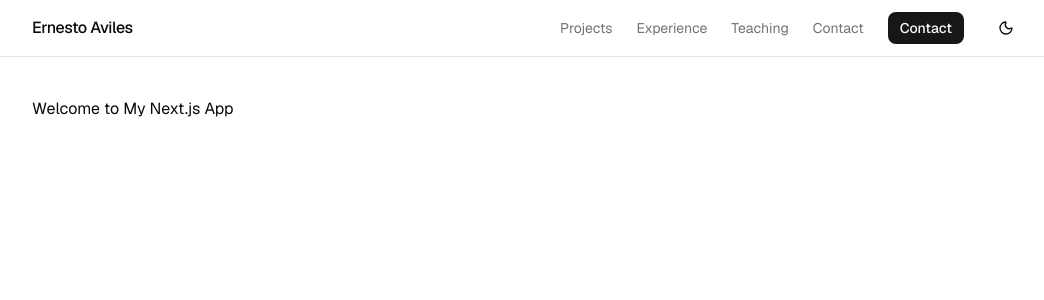
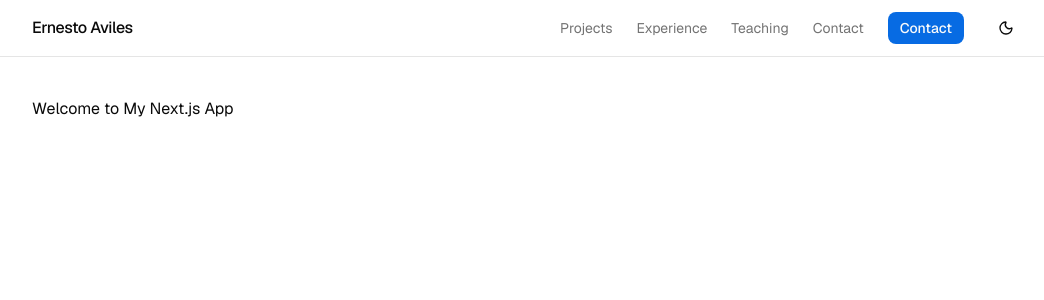
Before and after one commit to Eavilesz/portfolio, a Next.js app: page / in a window 1280 px wide. Shown: the top 300 px of the page, without its empty margins (112-1156 px from the left). Built offline with nearby package versions, Linux system fonts and the light colour scheme.

Commit message:
Added blue accent theme

```diff
--- a/src/app/globals.css
+++ b/src/app/globals.css
@@ -53,7 +53,7 @@
   --card-foreground: oklch(0.145 0 0);
   --popover: oklch(1 0 0);
   --popover-foreground: oklch(0.145 0 0);
-  --primary: oklch(0.205 0 0);
+  --primary: oklch(0.55 0.2 258);
   --primary-foreground: oklch(0.985 0 0);
   --secondary: oklch(0.97 0 0);
   --secondary-foreground: oklch(0.205 0 0);
@@ -64,7 +64,7 @@
   --destructive: oklch(0.577 0.245 27.325);
   --border: oklch(0.922 0 0);
   --input: oklch(0.922 0 0);
-  --ring: oklch(0.708 0 0);
+  --ring: oklch(0.68 0.16 258);
   --chart-1: oklch(0.646 0.222 41.116);
   --chart-2: oklch(0.6 0.118 184.704);
   --chart-3: oklch(0.398 0.07 227.392);
@@ -72,12 +72,12 @@
   --chart-5: oklch(0.769 0.188 70.08);
   --sidebar: oklch(0.985 0 0);
   --sidebar-foreground: oklch(0.145 0 0);
-  --sidebar-primary: oklch(0.205 0 0);
+  --sidebar-primary: oklch(0.55 0.2 258);
   --sidebar-primary-foreground: oklch(0.985 0 0);
   --sidebar-accent: oklch(0.97 0 0);
   --sidebar-accent-foreground: oklch(0.205 0 0);
   --sidebar-border: oklch(0.922 0 0);
-  --sidebar-ring: oklch(0.708 0 0);
+  --sidebar-ring: oklch(0.68 0.16 258);
 }
 
 .dark {
@@ -87,8 +87,8 @@
   --card-foreground: oklch(0.985 0 0);
   --popover: oklch(0.205 0 0);
   --popover-foreground: oklch(0.985 0 0);
-  --primary: oklch(0.922 0 0);
-  --primary-foreground: oklch(0.205 0 0);
+  --primary: oklch(0.72 0.17 258);
+  --primary-foreground: oklch(0.145 0 0);
   --secondary: oklch(0.269 0 0);
   --secondary-foreground: oklch(0.985 0 0);
   --muted: oklch(0.269 0 0);
@@ -98,7 +98,7 @@
   --destructive: oklch(0.704 0.191 22.216);
   --border: oklch(1 0 0 / 10%);
   --input: oklch(1 0 0 / 15%);
-  --ring: oklch(0.556 0 0);
+  --ring: oklch(0.62 0.14 258);
   --chart-1: oklch(0.488 0.243 264.376);
   --chart-2: oklch(0.696 0.17 162.48);
   --chart-3: oklch(0.769 0.188 70.08);
@@ -106,12 +106,12 @@
   --chart-5: oklch(0.645 0.246 16.439);
   --sidebar: oklch(0.205 0 0);
   --sidebar-foreground: oklch(0.985 0 0);
-  --sidebar-primary: oklch(0.488 0.243 264.376);
-  --sidebar-primary-foreground: oklch(0.985 0 0);
+  --sidebar-primary: oklch(0.72 0.17 258);
+  --sidebar-primary-foreground: oklch(0.145 0 0);
   --sidebar-accent: oklch(0.269 0 0);
   --sidebar-accent-foreground: oklch(0.985 0 0);
   --sidebar-border: oklch(1 0 0 / 10%);
-  --sidebar-ring: oklch(0.556 0 0);
+  --sidebar-ring: oklch(0.62 0.14 258);
 }
 
 @layer base {
--- a/src/components/layout/site-header.tsx
+++ b/src/components/layout/site-header.tsx
@@ -22,7 +22,10 @@ export function SiteHeader() {
   return (
     <header className="sticky top-0 z-50 w-full border-b bg-background/80 backdrop-blur">
       <div className="mx-auto flex h-14 max-w-5xl items-center justify-between px-4">
-        <Link href="/" className="font-medium tracking-tight">
+        <Link
+          href="/"
+          className="font-medium tracking-tight text-foreground hover:text-primary transition-colors"
+        >
           Ernesto Aviles
         </Link>
 
@@ -32,13 +35,17 @@ export function SiteHeader() {
             <Link
               key={item.href}
               href={item.href}
-              className="text-sm text-muted-foreground hover:text-foreground transition-colors"
+              className="text-sm text-muted-foreground hover:text-primary transition-colors"
             >
               {item.label}
             </Link>
           ))}
 
-          <Button asChild size="sm">
+          <Button
+            asChild
+            size="sm"
+            className="bg-primary text-primary-foreground hover:bg-primary/90"
+          >
             <Link href="#contact">Contact</Link>
           </Button>
           <ModeToggle />
@@ -63,14 +70,17 @@ export function SiteHeader() {
                     key={item.href}
                     asChild
                     variant="ghost"
-                    className="justify-start"
+                    className="justify-start hover:text-primary"
                   >
                     <Link href={item.href}>{item.label}</Link>
                   </Button>
                 ))}
 
                 <div className="mt-2">
-                  <Button asChild className="w-full">
+                  <Button
+                    asChild
+                    className="w-full bg-primary text-primary-foreground hover:bg-primary/90"
+                  >
                     <Link href="#contact">Contact</Link>
                   </Button>
                 </div>
```
